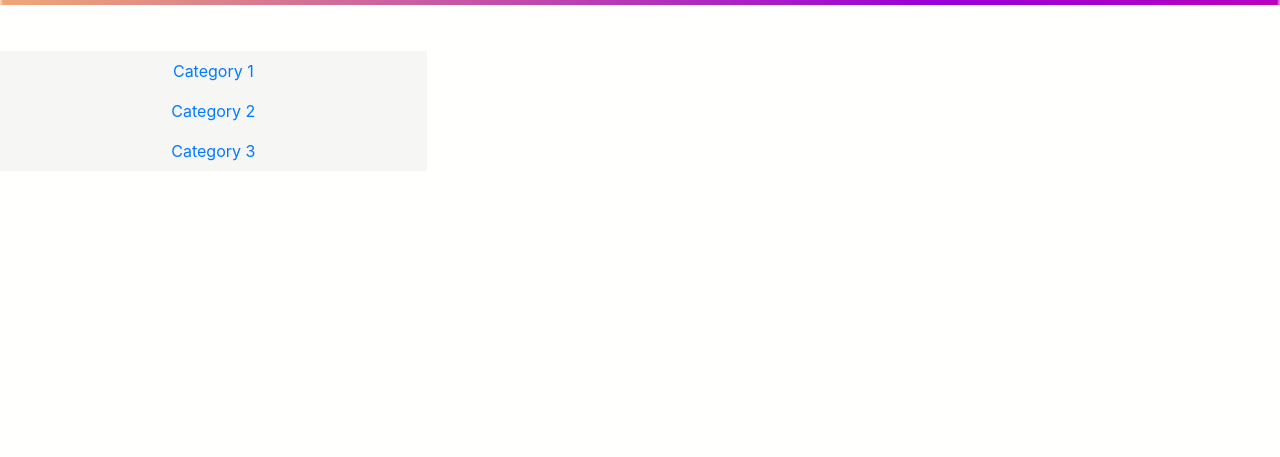
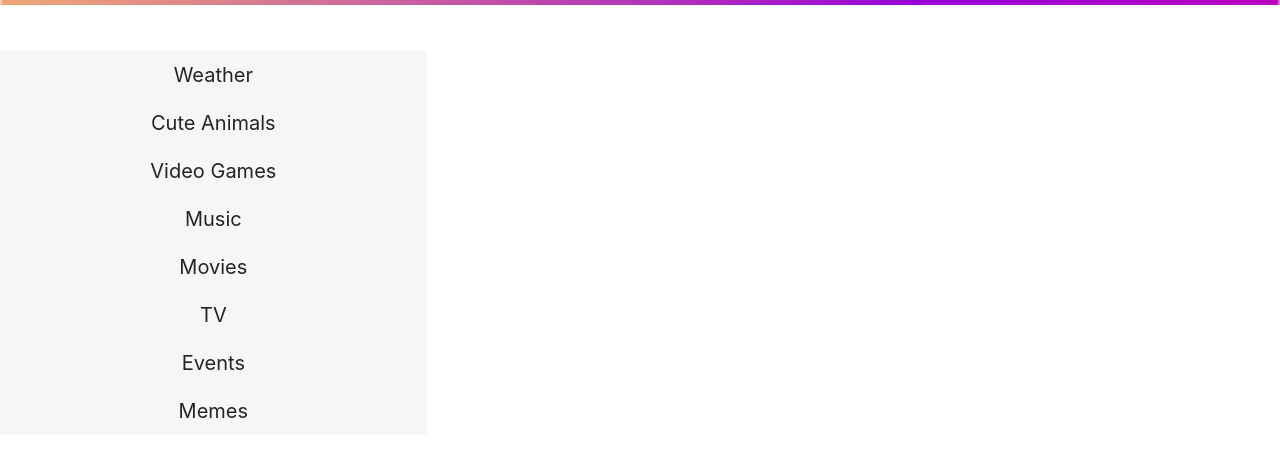
Before and after one commit to minori-fh/Bark, a website: page public/home.html in a window 1280 px wide. Shown: the part 71-528 px from the top of the page. Drawn offline with nearby package versions, Linux system fonts and the light colour scheme.

Commit message:
Got categories working along with highlighting current category you are in

```diff
--- a/public/assets/css/style.css
+++ b/public/assets/css/style.css
@@ -172,6 +172,10 @@ h2 {
     text-align: center;
 }
 
+.category-btn {
+    width: 100%;
+}
+
 .upvote {
     width: 20%;
     float: left;
--- a/public/assets/js/blog.js
+++ b/public/assets/js/blog.js
@@ -51,15 +51,15 @@ $(document).ready(function () {
     });
   }
 
-  function getPosts(categoryString) {
+  function getPosts(categoryId) {
 
     $.get("/api/location/" + cityName, function (data) {
       console.log(data);
       cityId = data.id;
       console.log(cityId);
 
-      if (categoryString !== "") {
-        $.get("/api/post/" + cityId + "/category/" + categoryString, function (data) {
+      if (categoryId !== "") {
+        $.get("/api/post/" + cityId + "/category/" + categoryId, function (data) {
           console.log("Posts", data);
           posts = data;
           if (!posts || !posts.length) {
@@ -210,5 +210,25 @@ $(document).ready(function () {
         $("#" + target).text(likes);
       }
     );
-  })
+  });
+
+  $(".category-btn").on('click', function (event) {
+    event.preventDefault();
+
+    var dataId = $(this).data("id");
+    highlightCategory(dataId);
+
+    getPosts(dataId);
+  });
+
+  function highlightCategory(selectionId) {
+
+    for (var i = 1; i < 9; i++) {
+      if (i !== selectionId) {
+        $("#category-" + i).css("background-image", "none");
+      }
+    }
+
+    $("#category-" + selectionId).css("background-image", "url(assets/images/nav_bg.png)");
+  }
 });
--- a/public/home.html
+++ b/public/home.html
@@ -44,43 +44,6 @@
                 <i class="far fa-user-circle ml-3"></i>
             </a>
         </div>
-
-        <!--
-        <div lcass = "col-md-2">
-            <a class="navbar-brand" href="#">BARK!</a>
-            <button class="navbar-toggler" type="button" data-toggle="collapse" data-target="#navbarSupportedContent"
-                aria-controls="navbarSupportedContent" aria-expanded="false" aria-label="Toggle navigation">
-                <span class="navbar-toggler-icon"></span>
-            </button>
-
-            <div class="collapse navbar-collapse" id="navbarSupportedContent">
-                <ul class="navbar-nav mr-auto">
-                    <li class="nav-item">
-                        <a class="logout-btn nav-link" href="#">Sign Out</a>
-                    </li>
-                </ul>
-                 <form class="form-inline my-2 my-lg-0">
-                    <input class="form-control mr-sm-2" type="search" placeholder="Search" aria-label="Search">
-                    <button class="btn btn-outline-success my-2 my-sm-0" type="submit">Search</button>
-                </form>
-            </div>
-        </div>
-        <div class = "col-md-8">
-            <form class="form-inline my-2 my-lg-0">
-                <input class="form-control mr-sm-2" type="search" placeholder="Search" aria-label="Search">
-                <button class="btn btn-outline-success my-2 my-sm-0" type="submit">Search</button>
-            </form>
-        </div>
-         Button trigger modal
-        <div class = "col-md-2">
-            <button type="button" class="btn btn-primary ml-2" data-toggle="modal" data-target="#exampleModal">
-                Post
-            </button>
-        </div>
-
-    -->
-
-
     </nav>
 
     <div class="row no-gutters">
@@ -100,17 +63,42 @@
                 <div class="collapse navbar-collapse flex-column" id="navbarSupportedContent">
                     <div class="category row">
                         <div class="col-12">
-                            <a class="nav-link" href="#">Category 1</a>
+                            <button id="category-1" data-id="1" type="button" class="category-btn btn btn-lg">Weather</button>
                         </div>
                     </div>
                     <div class="category row">
                         <div class="col-12">
-                            <a class="nav-link" href="#">Category 2</a>
+                            <button id="category-2" data-id="2" type="button" class="category-btn btn btn-lg">Cute Animals</button>
                         </div>
                     </div>
                     <div class="category row">
                         <div class="col-12">
-                            <a class="nav-link" href="#">Category 3</a>
+                            <button id="category-3" data-id="3" type="button" class="category-btn btn btn-lg">Video Games</button>
+                        </div>
+                    </div>
+                    <div class="category row">
+                        <div class="col-12">
+                            <button id="category-4" data-id="4" type="button" class="category-btn btn btn-lg">Music</button>
+                        </div>
+                    </div>
+                    <div class="category row">
+                        <div class="col-12">
+                            <button id="category-5" data-id="5" type="button" class="category-btn btn btn-lg">Movies</button>
+                        </div>
+                    </div>
+                    <div class="category row">
+                        <div class="col-12">
+                            <button id="category-6" data-id="6" type="button" class="category-btn btn btn-lg">TV</button>
+                        </div>
+                    </div>
+                    <div class="category row">
+                        <div class="col-12">
+                            <button id="category-7" data-id="7" type="button" class="category-btn btn btn-lg">Events</button>
+                        </div>
+                    </div>
+                    <div class="category row">
+                        <div class="col-12">
+                            <button id="category-8" data-id="8" type="button" class="category-btn btn btn-lg">Memes</button>
                         </div>
                     </div>
                 </div>
@@ -152,11 +140,14 @@
                         <div class="form-group">
                             <label class="modal-label" for="exampleFormControlSelect1">Category</label>
                             <select id="categorySelect" class="form-control" id="exampleFormControlSelect1">
-                                <option value="1">Testing</option>
-                                <option value="2">Trying Something Else</option>
-                                <option>3</option>
-                                <option>4</option>
-                                <option>5</option>
+                                <option value="1">Weather</option>
+                                <option value="2">Cute Animals</option>
+                                <option value="3">Video Games</option>
+                                <option value="4">Music</option>
+                                <option value="5">Movies</option>
+                                <option value="6">TV</option>
+                                <option value="7">Events</option>
+                                <option value="8">Memes</option>
                             </select>
                         </div>
                         <div class="form-group">
```
Also changed, not shown: 1 other file.
